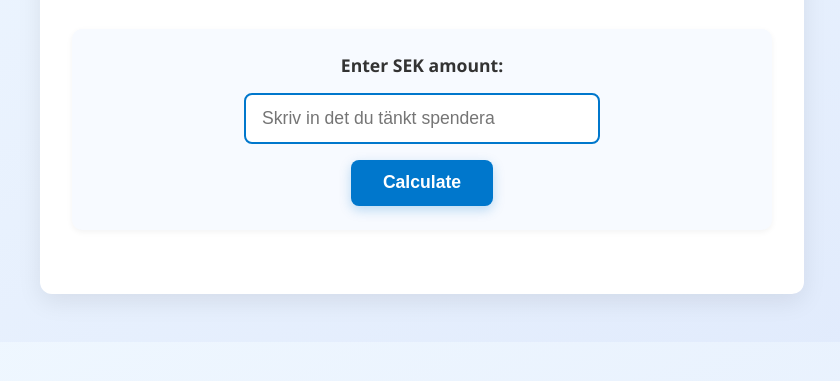
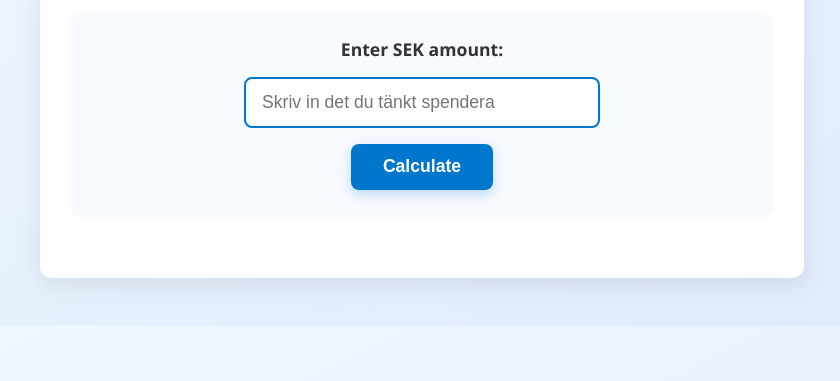
Before and after one commit to pokemoncalc/pokemon-sek-calculator, a plain HTML site: page index.html in a window 1280 px wide. Shown: the part 335-716 px from the top of the page, without its empty margins (218-1058 px from the left). Drawn offline with Linux system fonts and the light colour scheme.

Commit message:
Update styles.css

```diff
--- a/css/styles.css
+++ b/css/styles.css
@@ -34,6 +34,7 @@ h1 {
 }
 
 .form-card {
+  margin-top: -1rem;
   display: flex;
   flex-direction: column;
   align-items: center;
```
